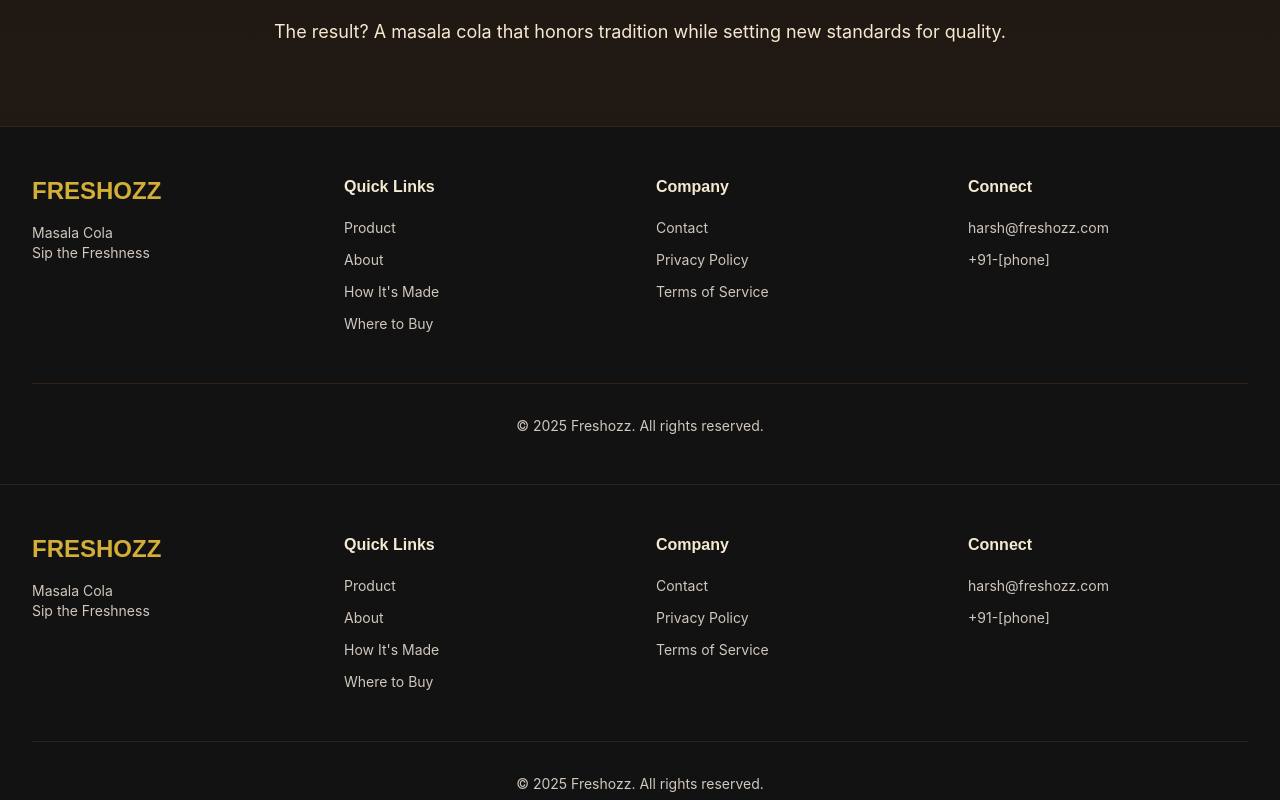
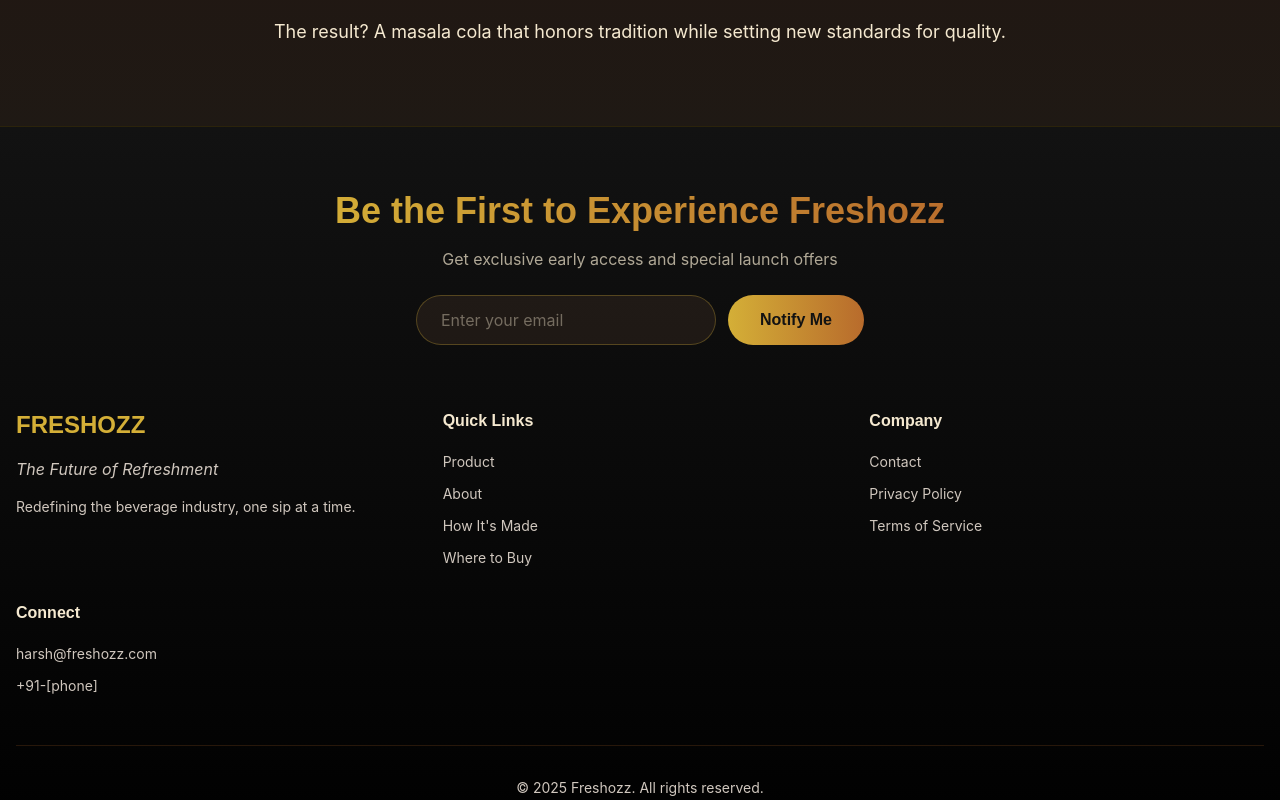
Before and after one commit to Harshk031/freshozz-website, a Next.js app: page /how in a window 1280 px wide. Shown: the part 2020-2820 px from the top of the page. Built offline with nearby package versions, Linux system fonts and the light colour scheme.

Commit message:
Fix SSR build errors in CountdownTimer and SplashScreen

```diff
--- a/components/CountdownTimer.tsx
+++ b/components/CountdownTimer.tsx
@@ -8,12 +8,15 @@ export default function CountdownTimer() {
     minutes: 0,
     seconds: 0
   });
+  const [mounted, setMounted] = useState(false);
 
   useEffect(() => {
+    setMounted(true);
+
     // Set launch date - adjust this to your actual launch date
     const launchDate = new Date('2025-01-01T00:00:00').getTime();
 
-    const timer = setInterval(() => {
+    const updateTimer = () => {
       const now = new Date().getTime();
       const difference = launchDate - now;
 
@@ -25,10 +28,32 @@ export default function CountdownTimer() {
           seconds: Math.floor((difference % (1000 * 60)) / 1000)
         });
       }
-    }, 1000);
+    };
+
+    updateTimer();
+    const timer = setInterval(updateTimer, 1000);
 
     return () => clearInterval(timer);
   }, []);
+
+  if (!mounted) {
+    return (
+      <div className="flex gap-4 sm:gap-8 justify-center flex-wrap">
+        {[{ label: 'Days', value: 0 }, { label: 'Hours', value: 0 }, { label: 'Minutes', value: 0 }, { label: 'Seconds', value: 0 }].map((unit) => (
+          <div key={unit.label} className="text-center">
+            <div className="bg-gradient-to-br from-gold/20 to-copper/20 backdrop-blur-md border border-gold/30 rounded-lg p-4 sm:p-6 min-w-[80px] sm:min-w-[100px] shadow-lg">
+              <div className="text-4xl sm:text-6xl font-display font-bold text-transparent bg-clip-text bg-gradient-to-br from-gold to-copper">
+                00
+              </div>
+              <div className="text-warm/70 text-sm sm:text-base font-body mt-2 tracking-wider uppercase">
+                {unit.label}
+              </div>
+            </div>
+          </div>
+        ))}
+      </div>
+    );
+  }
 
   const timeUnits = [
     { label: 'Days', value: timeLeft.days },
--- a/components/Footer.tsx
+++ b/components/Footer.tsx
@@ -2,16 +2,39 @@ import Link from 'next/link';
 
 export default function Footer() {
   return (
-    <footer className="bg-bg-dark border-t border-copper/20">
-      <div className="max-w-7xl mx-auto px-4 sm:px-6 lg:px-8 py-12">
-        <div className="grid grid-cols-1 md:grid-cols-4 gap-8">
-          {/* Brand */}
-          <div className="col-span-1">
-            <h3 className="text-2xl font-display font-bold text-gold mb-4">FRESHOZZ</h3>
-            <p className="text-muted-warm text-sm">
-              Masala Cola
-              <br />
-              Sip the Freshness
+    <footer className="bg-gradient-to-b from-bg-dark to-black border-t border-gold/20 py-16 px-4">
+      <div className="max-w-7xl mx-auto">
+        {/* Newsletter Signup */}
+        <div className="text-center mb-16 max-w-2xl mx-auto">
+          <h3 className="text-3xl md:text-4xl font-display font-bold text-transparent bg-clip-text bg-gradient-to-r from-gold to-copper mb-4">
+            Be the First to Experience Freshozz
+          </h3>
+          <p className="text-warm/70 mb-6 font-body">
+            Get exclusive early access and special launch offers
+          </p>
+          <div className="flex flex-col sm:flex-row gap-3 max-w-md mx-auto">
+            <input
+              type="email"
+              placeholder="Enter your email"
+              className="flex-1 px-6 py-3 bg-soil/20 border border-gold/30 rounded-full text-warm placeholder:text-warm/40 focus:outline-none focus:border-gold transition-colors font-body"
+            />
+            <button className="px-8 py-3 bg-gradient-to-r from-gold to-copper text-bg-dark font-display font-bold rounded-full hover:shadow-lg hover:shadow-gold/30 transition-all duration-300 hover:scale-105">
+              Notify Me
+            </button>
+          </div>
+        </div>
+
+        <div className="grid grid-cols-1 md:grid-cols-3 gap-8">
+          {/* Brand Section */}
+          <div>
+            <h3 className="text-2xl font-display font-bold text-gold mb-4">
+              FRESHOZZ
+            </h3>
+            <p className="text-muted-warm mb-4 font-body italic">
+              The Future of Refreshment
+            </p>
+            <p className="text-muted-warm text-sm font-body">
+              Redefining the beverage industry, one sip at a time.
             </p>
           </div>
 
--- a/components/SplashScreen.tsx
+++ b/components/SplashScreen.tsx
@@ -7,6 +7,9 @@ export default function SplashScreen() {
   const [hasInteracted, setHasInteracted] = useState(false);
 
   useEffect(() => {
+    // Only run on client side
+    if (typeof window === 'undefined') return;
+
     // Check if user has seen splash before (in this session)
     const hasSeenSplash = sessionStorage.getItem('hasSeenSplash');
 
@@ -27,7 +30,9 @@ export default function SplashScreen() {
 
   const hideSplash = () => {
     setIsVisible(false);
-    sessionStorage.setItem('hasSeenSplash', 'true');
+    if (typeof window !== 'undefined') {
+      sessionStorage.setItem('hasSeenSplash', 'true');
+    }
   };
 
   const handleInteraction = () => {
@@ -51,12 +56,12 @@ export default function SplashScreen() {
 
           {/* Animated particles */}
           <div className="absolute inset-0 overflow-hidden">
-            {[...Array(20)].map((_, i) => (
+            {typeof window !== 'undefined' && [...Array(20)].map((_, i) => (
               <motion.div
                 key={i}
                 initial={{
-                  x: Math.random() * window.innerWidth,
-                  y: window.innerHeight + 50,
+                  x: Math.random() * (window?.innerWidth || 1920),
+                  y: (window?.innerHeight || 1080) + 50,
                   opacity: 0
                 }}
                 animate={{
```
